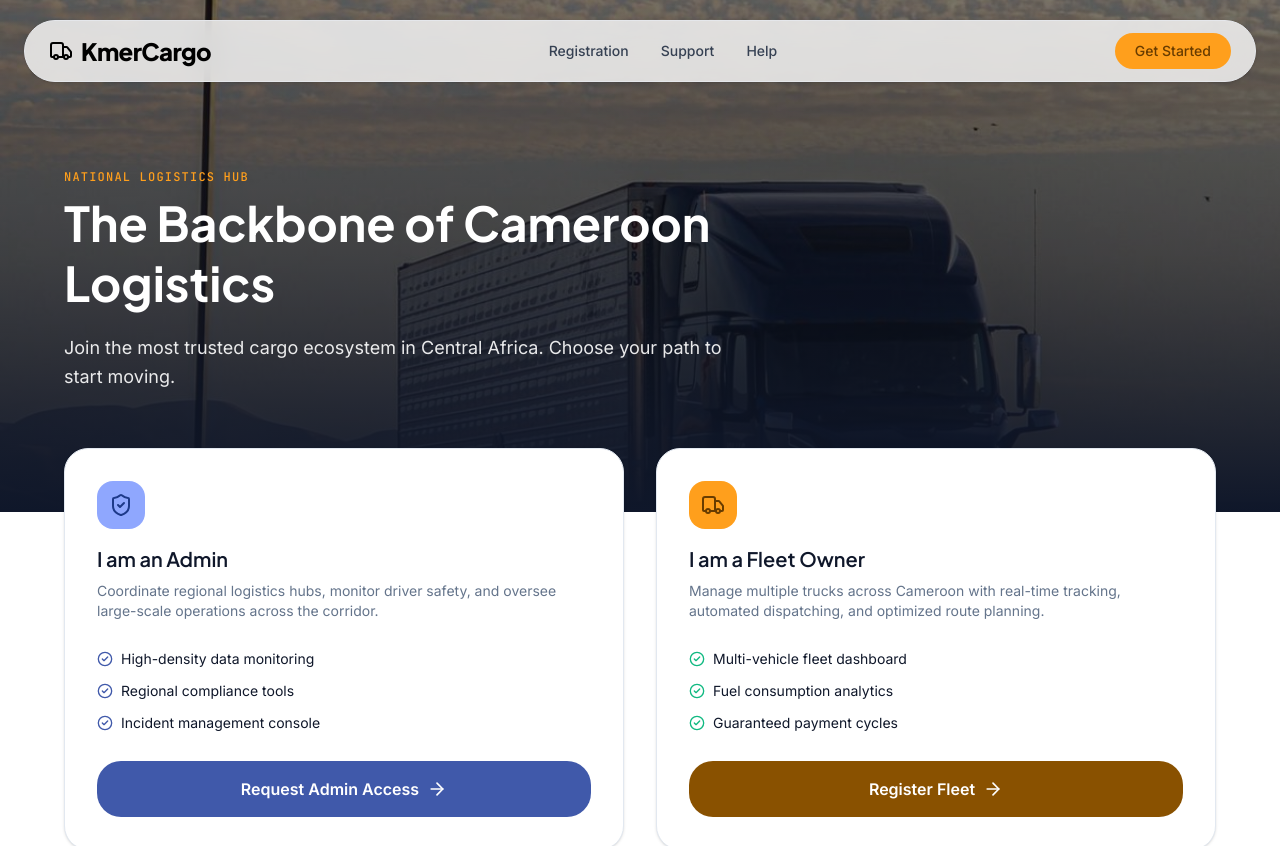
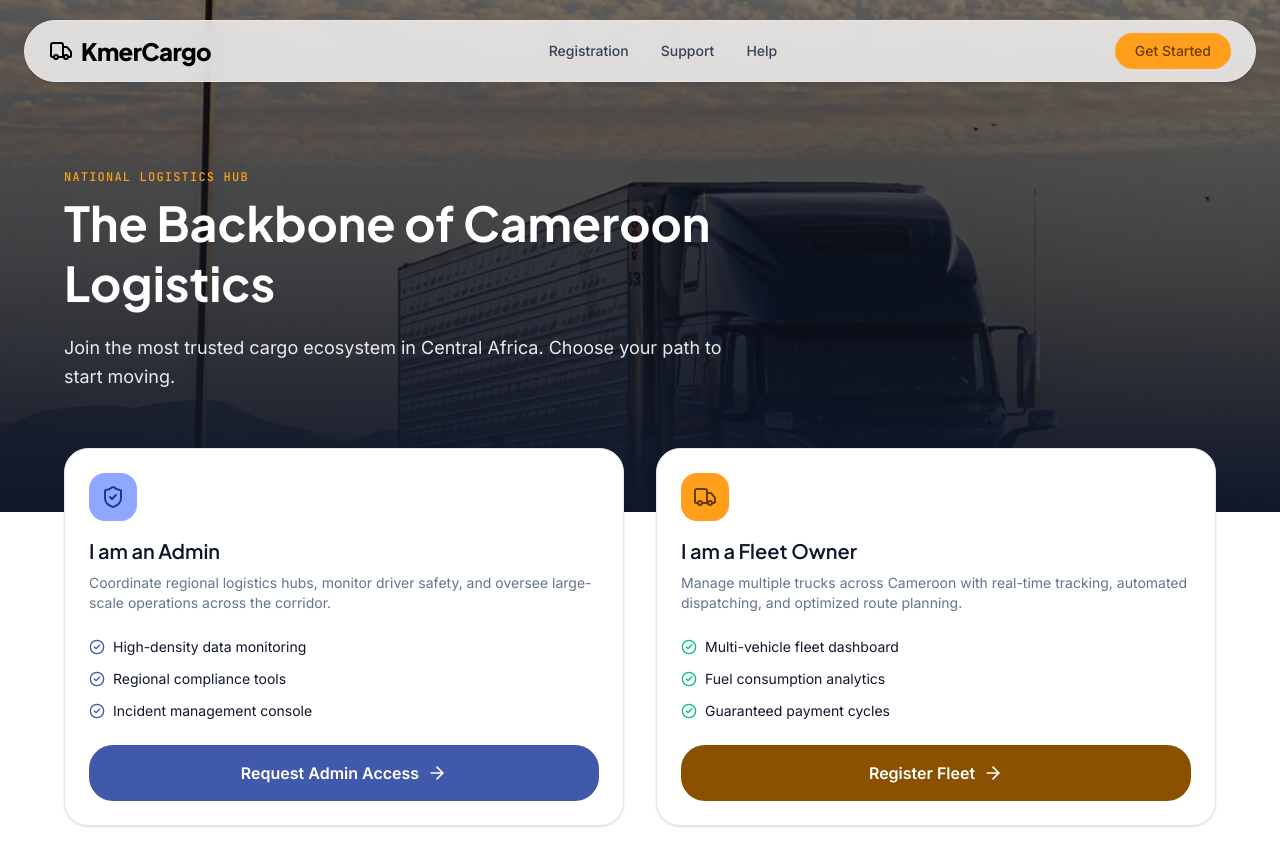
Before and after one commit to Team-Kargoa/kargoa-web-app, a Next.js app: page /register in a window 1280 px wide. Shown: the top 846 px of the page. Built offline with nearby package versions, Linux system fonts and the light colour scheme.

Commit message:
revert: restore shared RoleCard spacing so the landing page is unchanged

```diff
--- a/components/marketing/role-card.tsx
+++ b/components/marketing/role-card.tsx
@@ -30,10 +30,10 @@ type ToneClasses = {
  * everything except `amber`, whose whole card is tinted.
  */
 const NEUTRAL_CARD_BASE = {
-  card: 'bg-white rounded-xl p-6 md:p-8 border border-border shadow-sm',
+  card: 'bg-white rounded-xl p-6 border border-border shadow-sm',
   eyebrow: 'font-mono text-xs font-bold tracking-wide text-text-secondary',
   title: 'font-heading text-xl font-semibold text-text-primary mb-2',
-  description: 'font-sans text-sm text-text-secondary mb-7',
+  description: 'font-sans text-sm text-text-secondary mb-6',
 };
 
 const TONE_CLASSES: Record<RoleCardProps['tone'], ToneClasses> = {
@@ -46,14 +46,14 @@ const TONE_CLASSES: Record<RoleCardProps['tone'], ToneClasses> = {
     benefitIcon: 'text-success-momo',
   },
   amber: {
-    card: 'bg-primary-container rounded-xl p-6 md:p-8 shadow-sm',
+    card: 'bg-primary-container rounded-xl p-6 shadow-sm',
     iconWrap:
       'w-12 h-12 bg-on-primary-container/10 rounded-lg flex items-center justify-center',
     icon: 'text-on-primary-container',
     eyebrow:
       'font-mono text-xs font-bold tracking-wide text-on-primary-container/80',
     title: 'font-heading text-xl font-semibold text-on-primary-container mb-2',
-    description: 'font-sans text-sm text-on-primary-container/90 mb-7',
+    description: 'font-sans text-sm text-on-primary-container/90 mb-6',
     cta: 'w-full h-14 bg-on-primary-container text-primary-container font-sans font-semibold rounded-xl flex items-center justify-center gap-2 active:scale-95 transition-transform',
     benefitIcon: 'text-on-primary-container',
   },
@@ -98,7 +98,7 @@ export function RoleCard({
       <h3 className={classes.title}>{title}</h3>
       <p className={classes.description}>{description}</p>
       {benefits && benefits.length > 0 && (
-        <ul className="space-y-3 mb-7">
+        <ul className="space-y-3 mb-6">
           {benefits.map((benefit) => (
             <li
               key={benefit}
```
